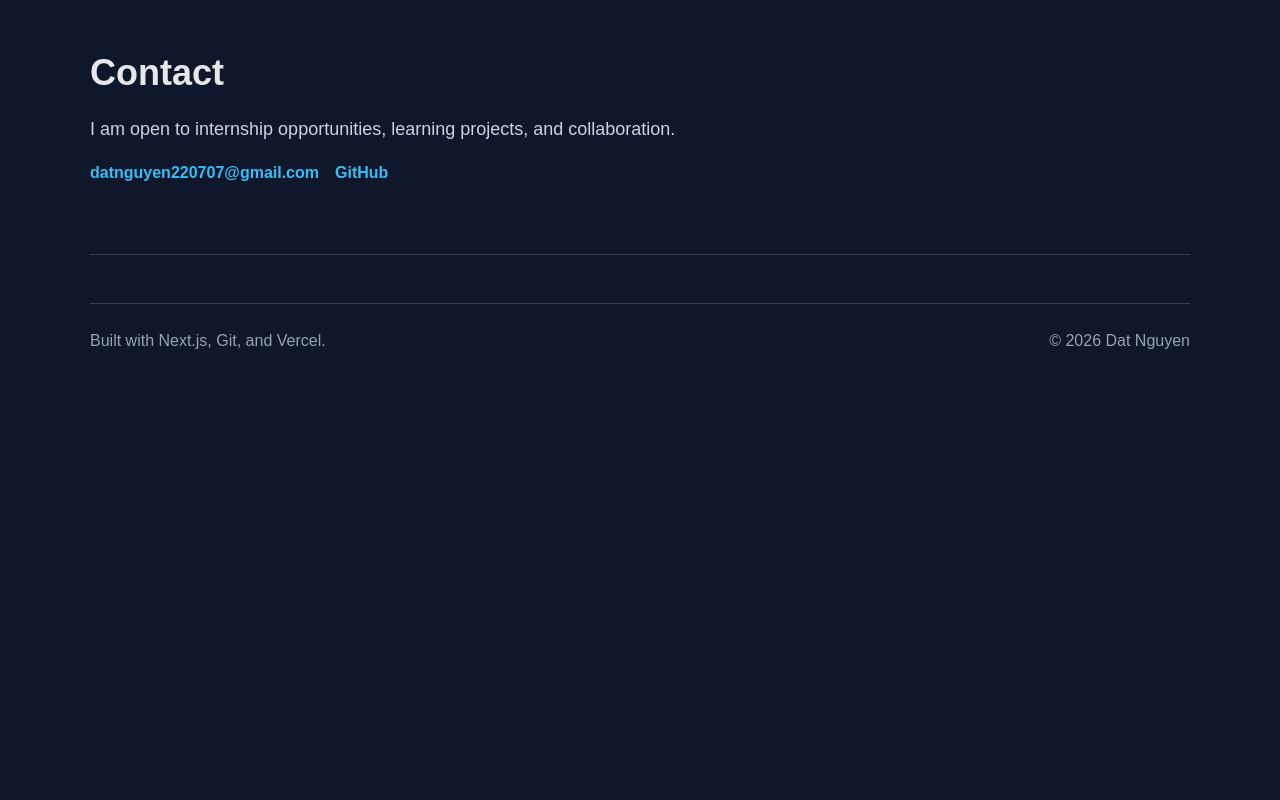
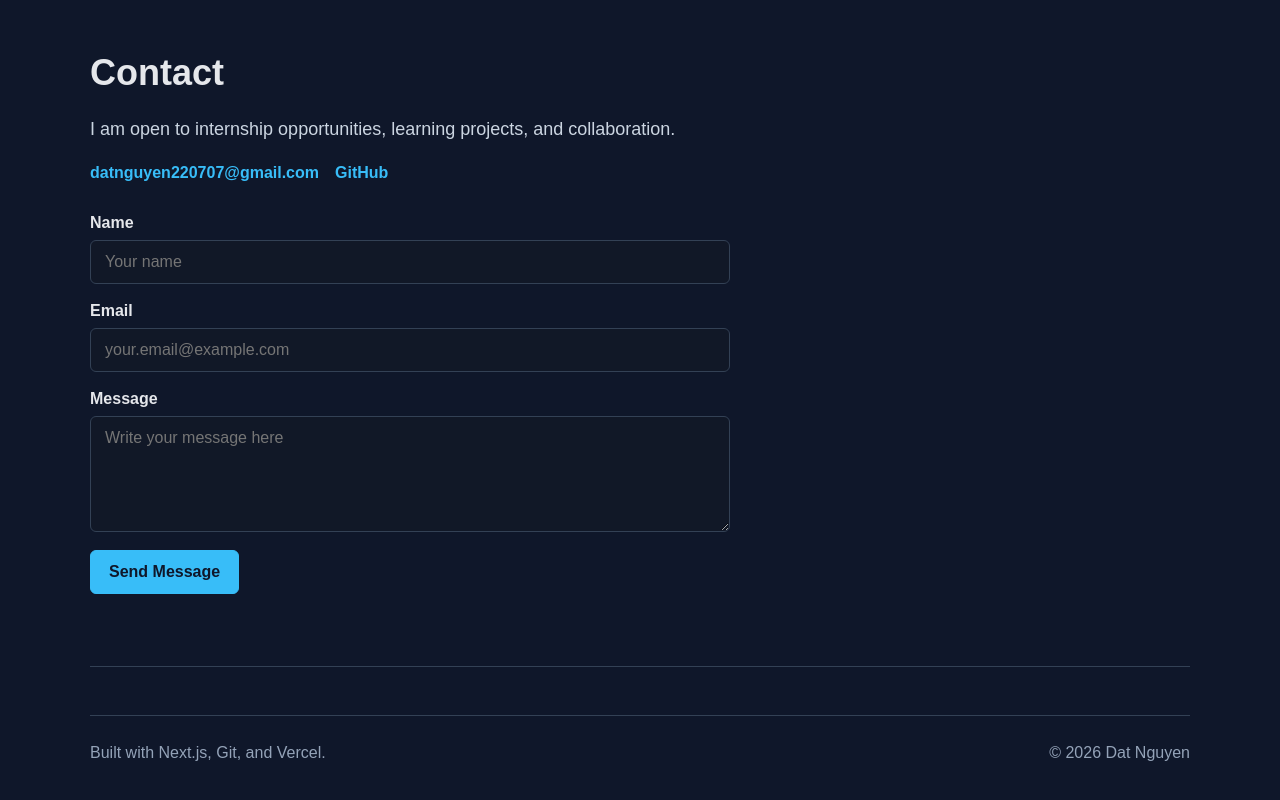
Before and after one commit to phatdat220707/dat-portfolio, a Next.js app: page / in a window 1280 px wide. Shown: the part 1707-2507 px from the top of the page. Before the commit the page ends 2097 px from the top, so only its background shows below. Built offline with nearby package versions, Linux system fonts and the light colour scheme.

Commit message:
Add contact form with React state

```diff
--- a/app/components/Contact.js
+++ b/app/components/Contact.js
@@ -1,3 +1,5 @@
+import ContactForm from "./ContactForm";
+
 export default function Contact() {
   return (
     <section className="section contact" id="contact">
@@ -15,6 +17,8 @@ export default function Contact() {
           GitHub
         </a>
       </div>
+
+      <ContactForm />
     </section>
   );
 }
--- /dev/null
+++ b/app/components/ContactForm.js
@@ -0,0 +1,87 @@
+"use client";
+
+import { useState } from "react";
+
+export default function ContactForm() {
+  const [formData, setFormData] = useState({
+    name: "",
+    email: "",
+    message: "",
+  });
+
+  const [submitted, setSubmitted] = useState(false);
+
+  function handleChange(event) {
+    const { name, value } = event.target;
+
+    setFormData({
+      ...formData,
+      [name]: value,
+    });
+  }
+
+  function handleSubmit(event) {
+    event.preventDefault();
+
+    console.log("Contact form submitted:", formData);
+
+    setSubmitted(true);
+
+    setFormData({
+      name: "",
+      email: "",
+      message: "",
+    });
+  }
+
+  return (
+    <form className="contactForm" onSubmit={handleSubmit}>
+      <div className="formGroup">
+        <label htmlFor="name">Name</label>
+        <input
+          id="name"
+          name="name"
+          type="text"
+          value={formData.name}
+          onChange={handleChange}
+          placeholder="Your name"
+          required
+        />
+      </div>
+
+      <div className="formGroup">
+        <label htmlFor="email">Email</label>
+        <input
+          id="email"
+          name="email"
+          type="email"
+          value={formData.email}
+          onChange={handleChange}
+          placeholder="your.email@example.com"
+          required
+        />
+      </div>
+
+      <div className="formGroup">
+        <label htmlFor="message">Message</label>
+        <textarea
+          id="message"
+          name="message"
+          value={formData.message}
+          onChange={handleChange}
+          placeholder="Write your message here"
+          rows="5"
+          required
+        />
+      </div>
+
+      <button type="submit">Send Message</button>
+
+      {submitted && (
+        <p className="formMessage">
+          Thank you. Your message has been recorded in the browser console.
+        </p>
+      )}
+    </form>
+  );
+}
--- a/app/globals.css
+++ b/app/globals.css
@@ -229,6 +229,57 @@ a {
   line-height: 1.7;
 }
 
+.contactForm {
+  max-width: 640px;
+  margin-top: 32px;
+  display: grid;
+  gap: 18px;
+}
+
+.formGroup {
+  display: grid;
+  gap: 8px;
+}
+
+.formGroup label {
+  color: #e5e7eb;
+  font-weight: 700;
+}
+
+.formGroup input,
+.formGroup textarea {
+  width: 100%;
+  padding: 12px 14px;
+  border: 1px solid #334155;
+  border-radius: 6px;
+  background: #111827;
+  color: #e5e7eb;
+  font: inherit;
+}
+
+.formGroup input:focus,
+.formGroup textarea:focus {
+  outline: none;
+  border-color: #38bdf8;
+}
+
+.contactForm button {
+  width: fit-content;
+  padding: 12px 18px;
+  border: 1px solid #38bdf8;
+  border-radius: 6px;
+  background: #38bdf8;
+  color: #0f172a;
+  font: inherit;
+  font-weight: 800;
+  cursor: pointer;
+}
+
+.formMessage {
+  color: #86efac;
+  font-weight: 700;
+}
+
 @media (max-width: 800px) {
   .page {
     width: min(100% - 28px, 1100px);
```
